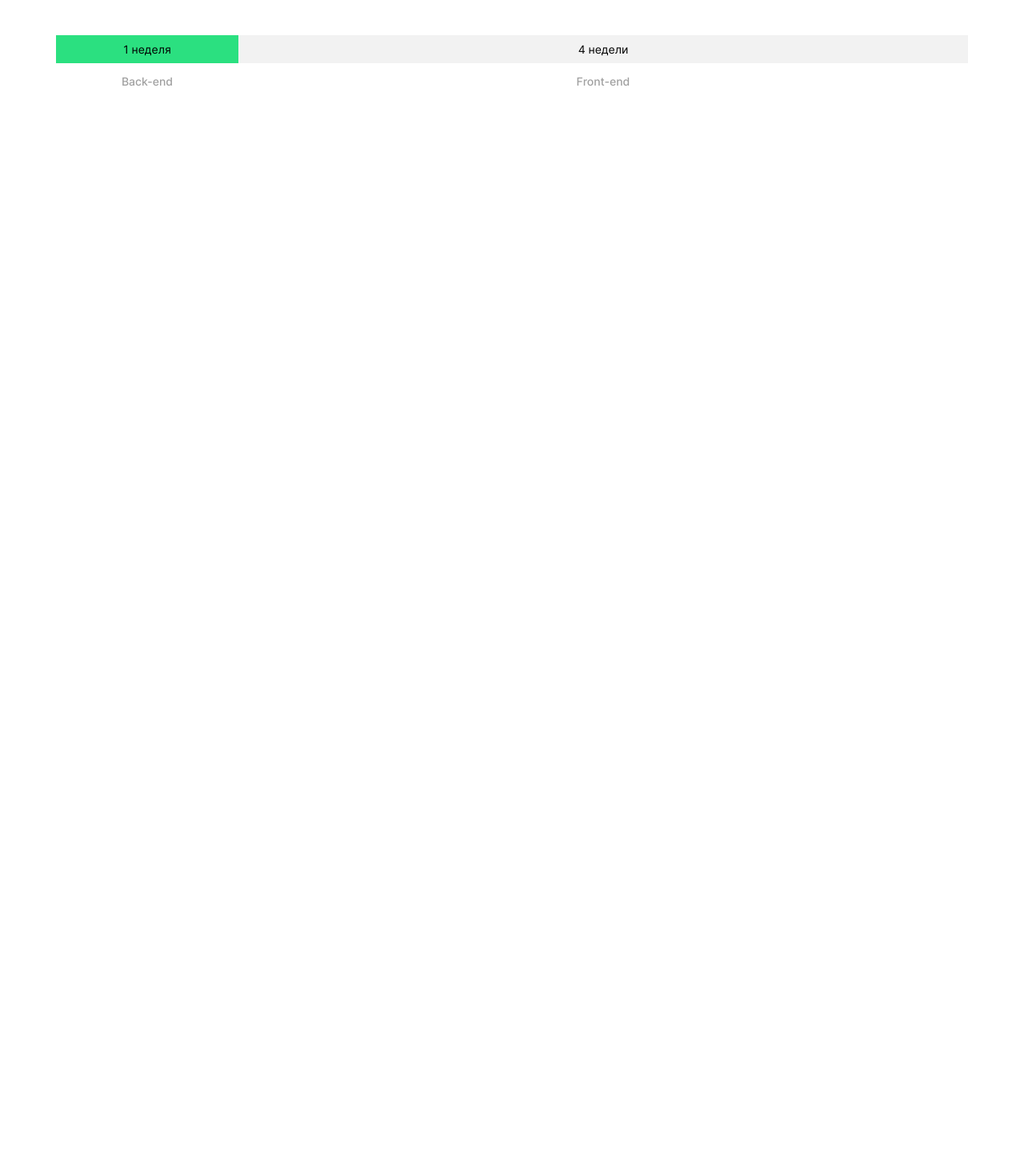
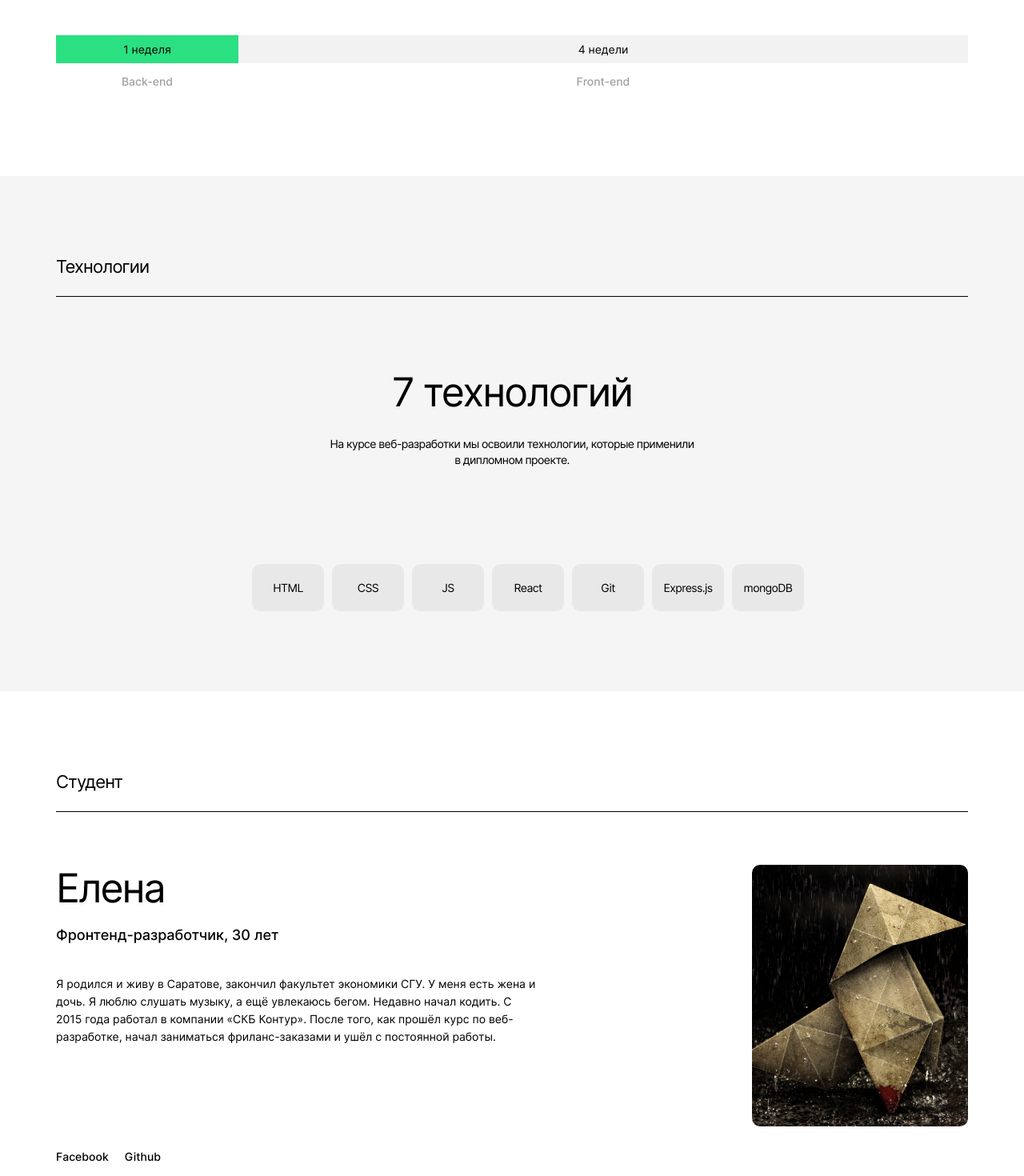
Before and after one commit to ElenaSharnina/movies-explorer-frontend, a React (Create React App) app: page / in a window 1280 px wide. Shown: the part 1016-2486 px from the top of the page at 80% size. Before the commit the page ends 1457 px from the top, so only its background shows below. Built offline with nearby package versions, Linux system fonts and the light colour scheme.

Commit message:
techs, aboutme

```diff
--- a/src/components/Main/AboutMe/AboutMe.css
+++ b/src/components/Main/AboutMe/AboutMe.css
@@ -0,0 +1,77 @@
+.aboutme__title {
+  font-weight: 400;
+  font-size: 22px;
+  line-height: 27px;
+  letter-spacing: -0.04em;
+  padding: 110px auto 23px;
+  height: 50px;
+  margin: 0;
+  border-bottom: 1px solid black;
+}
+
+.aboutme {
+  padding-top: 100px;
+}
+
+.aboutme__two-columns {
+  display: flex;
+  justify-content: space-between;
+  padding-top: 66px;
+}
+
+.aboutme__photo {
+  border-radius: 10px;
+  height: 327px;
+  width: 270px;
+  object-fit: cover;
+}
+
+.aboutme__info {
+  max-width: 600px;
+  display: flex;
+  flex-direction: column;
+}
+
+.aboutme__name {
+  font-weight: 400;
+  font-size: 50px;
+  line-height: 58px;
+  letter-spacing: -0.04em;
+  margin: 0;
+  padding-bottom: 20px;
+}
+
+.aboutme__job {
+  font-weight: 500;
+  font-size: 18px;
+  line-height: 20px;
+  margin: 0;
+  padding-bottom: 26px;
+}
+
+.aboutme__desc {
+  font-weight: 400;
+  font-size: 14px;
+  line-height: 22px;
+}
+
+.aboutme__social-links {
+  display: flex;
+  flex-direction: row;
+  list-style-type: none;
+  padding: 100px 0 0 0;
+  gap: 20px;
+}
+
+.aboutme__social-link a {
+  text-decoration: none;
+  color: #000000;
+}
+.aboutme__social-link {
+  font-weight: 500;
+  font-size: 14px;
+  line-height: 17px;
+}
+.aboutme__social-link:hover {
+  opacity: 0.7;
+}
--- a/src/components/Main/AboutMe/AboutMe.js
+++ b/src/components/Main/AboutMe/AboutMe.js
@@ -0,0 +1,30 @@
+import React from "react";
+import Photo from "../../../images/photo.jpg";
+
+function AboutMe() {
+  return (
+    <div className="aboutme page__container">
+      <h2 className="aboutme__title">Студент</h2>
+      <div className="aboutme__two-columns">
+        <div className="aboutme__info">
+          <h3 className="aboutme__name">Елена</h3>
+          <p className="aboutme__job">Фронтенд-разработчик, 30 лет</p>
+          <p className="aboutme__desc">
+            Я родился и живу в Саратове, закончил факультет экономики СГУ. У
+            меня есть жена и дочь. Я люблю слушать музыку, а ещё увлекаюсь
+            бегом. Недавно начал кодить. С 2015 года работал в компании «СКБ
+            Контур». После того, как прошёл курс по веб-разработке, начал
+            заниматься фриланс-заказами и ушёл с постоянной работы.
+          </p>
+          <ul className="aboutme__social-links">
+            <li className="aboutme__social-link"><a href="https://facebook.com">Facebook</a></li>
+            <li className="aboutme__social-link"><a href="https://github.com/ElenaSharnina">Github</a></li>
+          </ul>
+        </div>
+        <img className="aboutme__photo" alt="моя фотография" src={Photo} />
+      </div>
+    </div>
+  );
+}
+
+export default AboutMe;
--- a/src/components/Main/AboutProject/AboutProject.css
+++ b/src/components/Main/AboutProject/AboutProject.css
@@ -1,5 +1,4 @@
 .aboutproject {
-  min-height: 608px;
   max-width: 1140px;
   padding: 110px 0;
 }
--- a/src/components/Main/Main.js
+++ b/src/components/Main/Main.js
@@ -1,12 +1,16 @@
 import React from "react";
 import Promo from "./Promo/Promo";
 import AboutProject from "./AboutProject/AboutProject";
+import Techs from "./Techs/Techs";
+import AboutMe from "./AboutMe/AboutMe";
 
 function Main() {
   return (
     <>
       <Promo />
       <AboutProject />
+      <Techs />
+      <AboutMe />
     </>
   )
 }
--- a/src/components/Main/Techs/Techs.css
+++ b/src/components/Main/Techs/Techs.css
@@ -0,0 +1,65 @@
+.techs__title {
+  font-weight: 400;
+  font-size: 22px;
+  line-height: 27px;
+  letter-spacing: -0.04em;
+  padding: 110px auto 23px;
+  height: 50px;
+  margin: 0;
+  border-bottom: 1px solid black;
+}
+
+.techs__heading {
+  font-weight: 400;
+  font-size: 50px;
+  line-height: 58px;
+  text-align: center;
+  letter-spacing: -0.04em;
+  padding: 90px 0 26px 0;
+  margin: 0;
+}
+
+.techs__desc {
+  font-weight: 400;
+  font-size: 14px;
+  line-height: 20px;
+  text-align: center;
+  letter-spacing: -0.04em;
+  margin: 0 auto;
+  max-width: 460px;
+  padding-bottom: 120px;
+}
+
+.techs__list {
+  display: flex;
+  flex-direction: row;
+  list-style-type: none;
+  gap: 10px;
+  margin: 0;
+  justify-content: center;
+}
+
+.techs__item {
+  font-weight: 400;
+  font-size: 14px;
+  line-height: 17px;
+  text-align: center;
+  letter-spacing: -0.04em;
+  padding-top: 21px;
+  padding-bottom: 21px;
+  background: #E8E8E8;
+  border-radius: 10px;
+  min-width: 90px;
+}
+
+.techs {
+  max-width: 1280px;
+  background: #F5F5F5;
+  padding-top: 100px;
+  padding-bottom: 100px;
+}
+
+.techs__container {
+  max-width: 1140px;
+  margin: 0 auto;
+}
--- a/src/components/Main/Techs/Techs.js
+++ b/src/components/Main/Techs/Techs.js
@@ -0,0 +1,27 @@
+import React from "react";
+
+function Techs() {
+  return (
+    <div className="techs">
+      <div className="techs__container">
+        <h2 className="techs__title">Технологии</h2>
+        <h3 className="techs__heading">7 технологий</h3>
+        <p className="techs__desc">
+          На курсе веб-разработки мы освоили технологии, которые применили в
+          дипломном проекте.
+        </p>
+        <ul className="techs__list">
+          <li className="techs__item">HTML</li>
+          <li className="techs__item">CSS</li>
+          <li className="techs__item">JS</li>
+          <li className="techs__item">React</li>
+          <li className="techs__item">Git</li>
+          <li className="techs__item">Express.js</li>
+          <li className="techs__item">mongoDB</li>
+        </ul>
+      </div>
+    </div>
+  );
+}
+
+export default Techs;
--- a/src/index.css
+++ b/src/index.css
@@ -5,3 +5,5 @@
 @import url(../src/components/Navigation/Navigation.css);
 @import url(../src/components/Main/Promo/Promo.css);
 @import url(../src/components/Main/AboutProject/AboutProject.css);
+@import url(../src/components/Main/Techs/Techs.css);
+@import url(../src/components/Main/AboutMe/AboutMe.css);
```
Also changed, not shown: src/images/photo.jpg (added).
